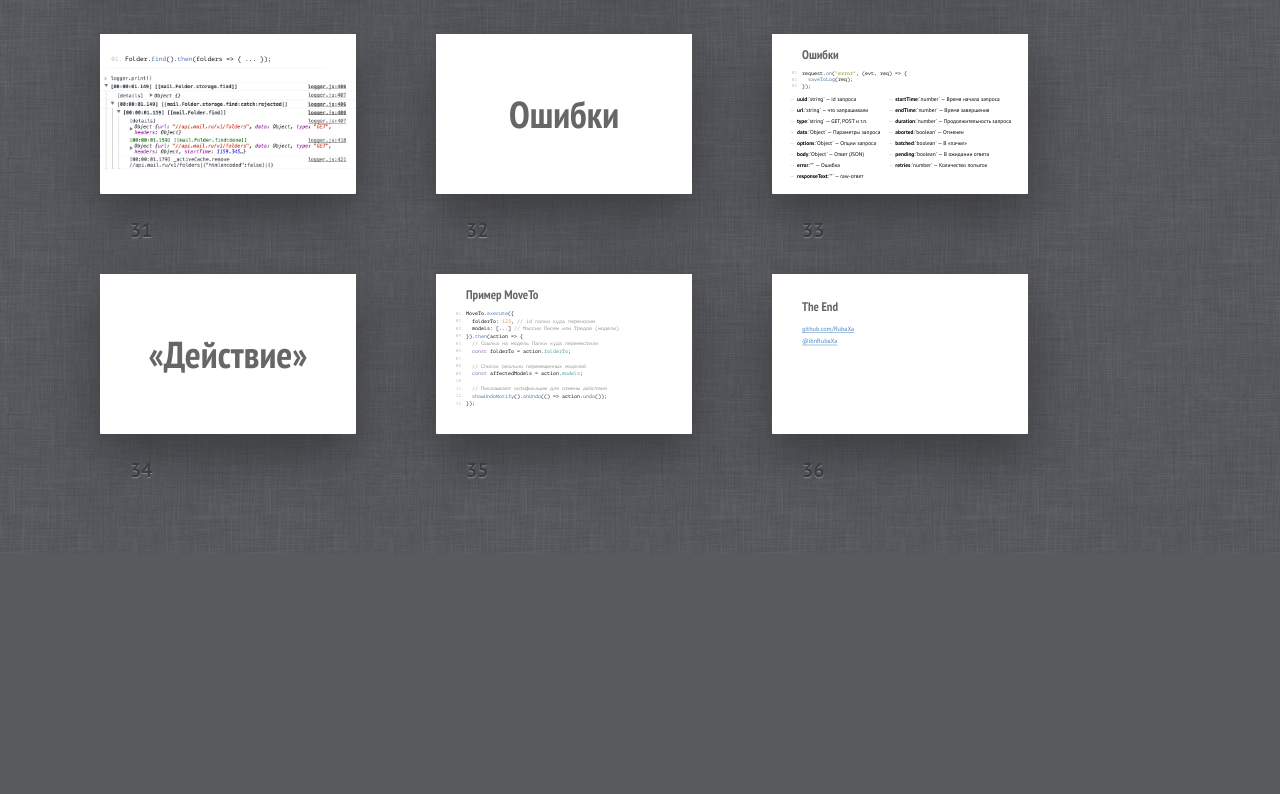
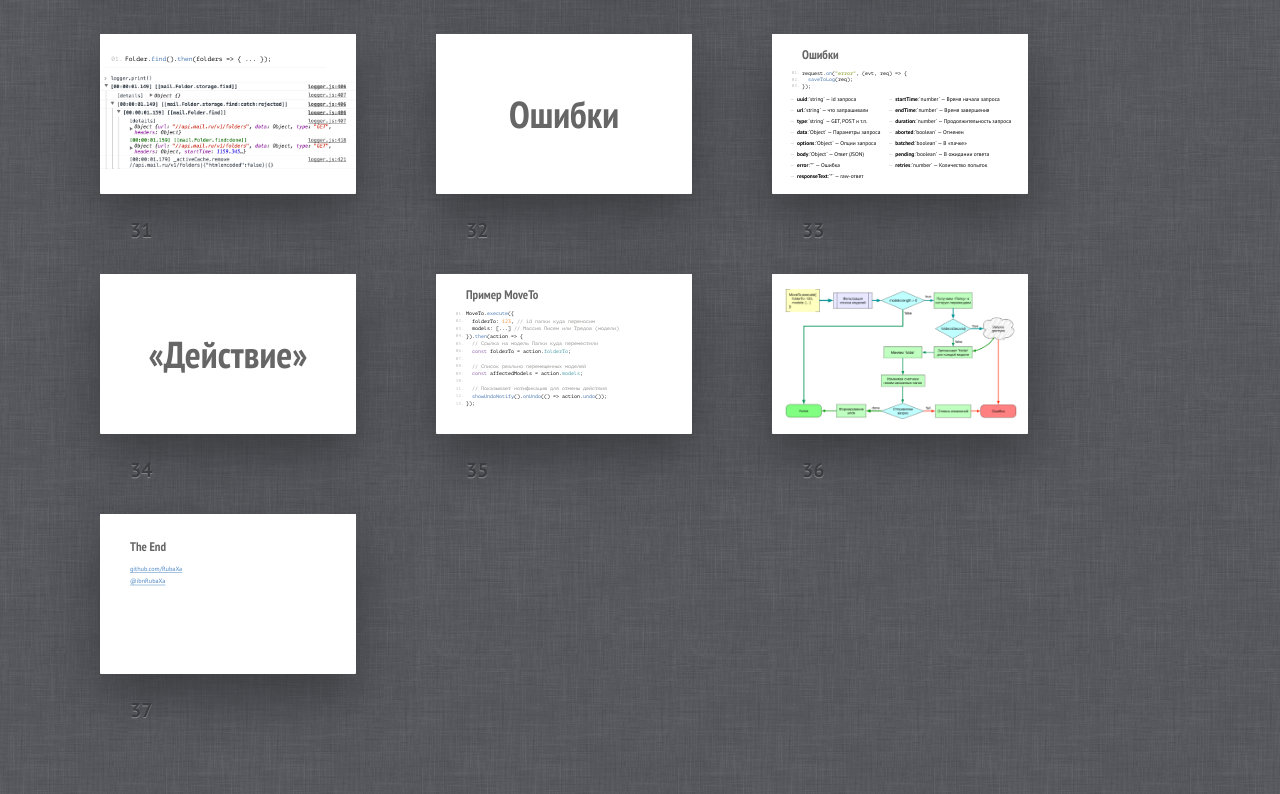
Before and after one commit to RubaXa/rubaxa.github.io, a plain HTML site: page octavius/2017/index.html in a window 1280 px wide. Shown: the part 2546-3340 px from the top of the page. Before the commit the page ends 3100 px from the top, so only its background shows below. Drawn offline with Linux system fonts and the light colour scheme.

Commit message:
* action

```diff
--- a/octavius/2017/index.html
+++ b/octavius/2017/index.html
@@ -382,6 +382,11 @@
 		</pre>
 	</div></section>
 
+	<section class="slide cover"><div>
+		<img src="img/jssdk-action-flow.png" width="90%" style="margin-top: 60px; margin-left: 55px;"/>
+	</div></section>
+
+
 	<section class="slide"><div>
 		<h2>The End</h2>
 
```
Also changed, not shown: octavius/2017/img/jssdk-action-flow.png (added), 1 other file.
